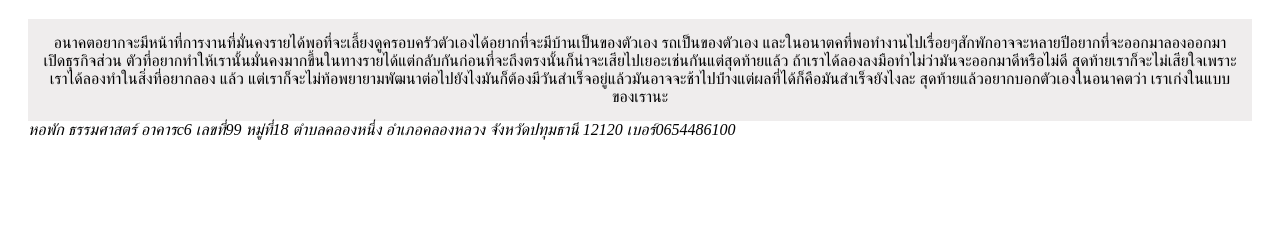
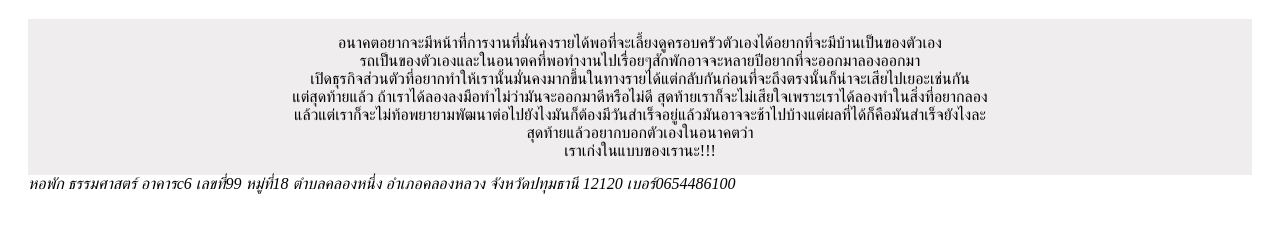
Before and after one commit to wanwisa-janthakham/6709650086_MyCSTUStory, a plain HTML site: page myfuture.html in a window 1280 px wide. Shown: the part 137-370 px from the top of the page. Drawn offline with Linux system fonts and the light colour scheme.

Commit message:
Fixed typos in myfuture.html and added line breaks.

```diff
--- a/myfuture.html
+++ b/myfuture.html
@@ -11,12 +11,11 @@
         <time  datetime="2024-09-25">25 กันยายน 2024</time>
     </time>
     <h1 class="Ami">The Promised Future</h1>
-    <section class="Future">อนาคตอยากจะมีหน้าที่การงานที่มั่นคงรายได้พอที่จะเลี้ยงดูครอบครัวตัวเองได้อยากที่จะมีบ้านเป็นของตัวเอง
-       รถเป็นของตัวเอง และในอนาตคที่พอทํางานไปเรื่อยๆสักพักอาจจะหลายปีอยากที่จะออกมาลองออกมาเปิดธุรกิจส่วน
-       ตัวที่อยากทําให้เรานั้นมั่นคงมากขึ้นในทางรายได้แต่กลับกันก่อนที่จะถึงตรงนั้นก็น่าจะเสียไปเยอะเช่นกันแต่สุดท้ายแล้ว
-       ถ้าเราได้ลองลงมือทําไม่ว่ามันจะออกมาดีหรือไม่ดี สุดท้ายเราก็จะไม่เสียใจเพราะเราได้ลองทําในสิ่งที่อยากลอง
-       แล้ว แต่เราก็จะไม่ท้อพยายามพัฒนาต่อไปยังไงมันก็ต้องมีวันสําเร็จอยู่แล้วมันอาจจะช้าไปบ้่างแต่ผลที่ได้ก็คือมันสําเร็จยังไงละ
-       สุดท้ายแล้วอยากบอกตัวเองในอนาคตว่า เราเก่งในแบบของเรานะ
+    <section class="Future">อนาคตอยากจะมีหน้าที่การงานที่มั่นคงรายได้พอที่จะเลี้ยงดูครอบครัวตัวเองได้อยากที่จะมีบ้านเป็นของตัวเอง <br>
+       รถเป็นของตัวเองและในอนาตคที่พอทํางานไปเรื่อยๆสักพักอาจจะหลายปีอยากที่จะออกมาลองออกมา<br>เปิดธุรกิจส่วนตัวที่อยากทําให้เรานั้นมั่นคงมากขึ้นในทางรายได้แต่กลับกันก่อนที่จะถึงตรงนั้นก็น่าจะเสียไปเยอะเช่นกัน<br>แต่สุดท้ายแล้ว
+       ถ้าเราได้ลองลงมือทําไม่ว่ามันจะออกมาดีหรือไม่ดี สุดท้ายเราก็จะไม่เสียใจเพราะเราได้ลองทําในสิ่งที่อยากลอง<br>
+       แล้วแต่เราก็จะไม่ท้อพยายามพัฒนาต่อไปยังไงมันก็ต้องมีวันสําเร็จอยู่แล้วมันอาจจะช้าไปบ้างแต่ผลที่ได้ก็คือมันสําเร็จยังไงละ<br>
+       สุดท้ายแล้วอยากบอกตัวเองในอนาคตว่า <br>เราเก่งในแบบของเรานะ!!!
     </section>
     <address>หอพัก ธรรมศาสตร์ อาคารc6 เลขที่99 หมู่ที่18 ตําบลคลองหนึ่ง อําเภอคลองหลวง จังหวัดปทุมธานี 12120 เบอร์0654486100</address>
 </body>
```
